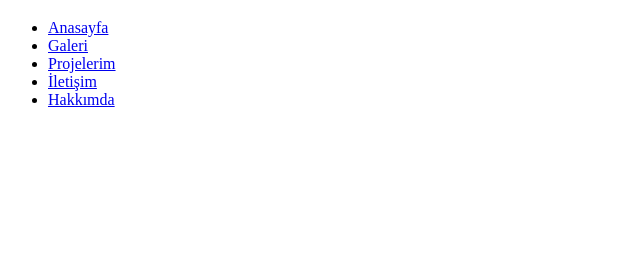
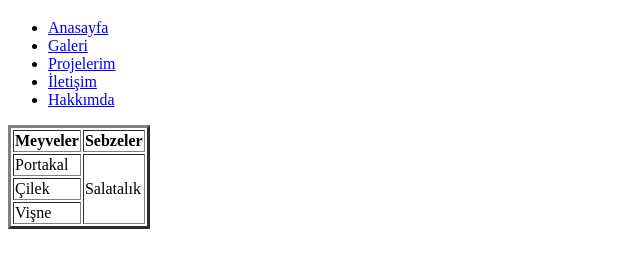
Before and after one commit to burakgkc7/ilkprojem, a plain HTML site: page iletisim.html in a window 1280 px wide. Shown: the part 61-328 px from the top of the page, without its empty margins (0-640 px from the left). Drawn offline with Linux system fonts and the light colour scheme.

Commit message:
ilerleme

```diff
--- a/iletisim.html
+++ b/iletisim.html
@@ -14,6 +14,24 @@
             <li><a href="iletisim.html">İletişim</a></li>
             <li><a href="hakkimda.html">Hakkımda</a></li>
         </ul>
+    <table border="3">
+        <thead>
+            <tr>
+                <th>Meyveler</th>
+                <th>Sebzeler</th>
+            </tr>
+        </thead>
+        <tr>
+            <td>Portakal</td>
+            <td rowspan="3">Salatalık</td>
+        </tr>
+        <tr>
+            <td>Çilek</td>
+        </tr>
+        <tr>
+            <td>Vişne</td>
+        </tr>
+    </table>
 
 </body>
 </html>
```
Also changed, not shown: galeri.html (+1 -2 lines), hakkimda.html (+6 -1 lines), projelerim.html (+5 -1 lines), images/burak-gokce.jpg (added), images/proje-1-history-brush.jpg (added), images/proje-1-öncesi.jpg (added).
